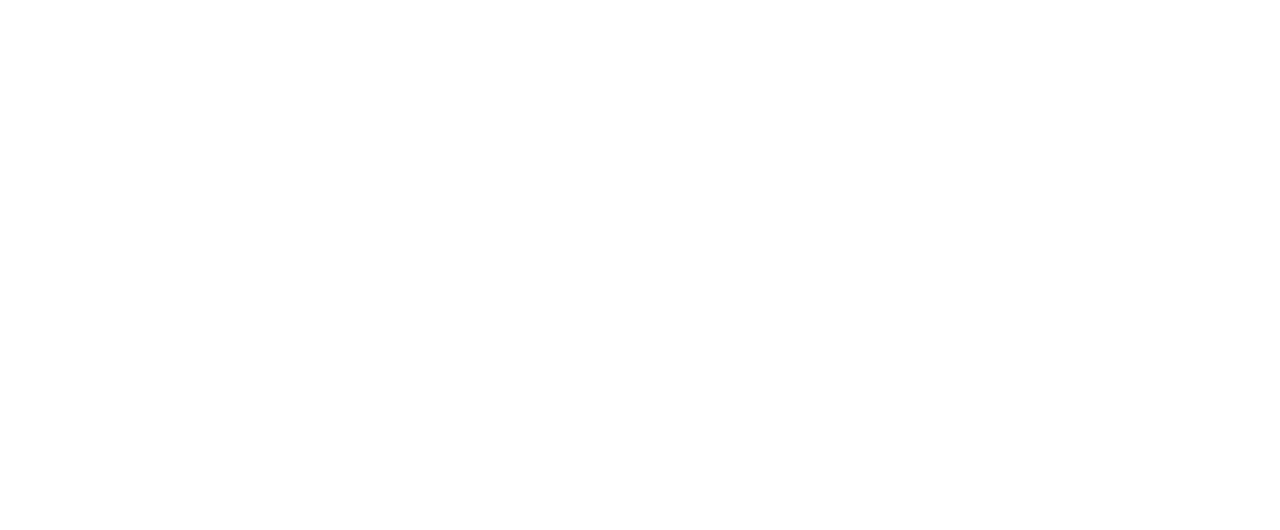
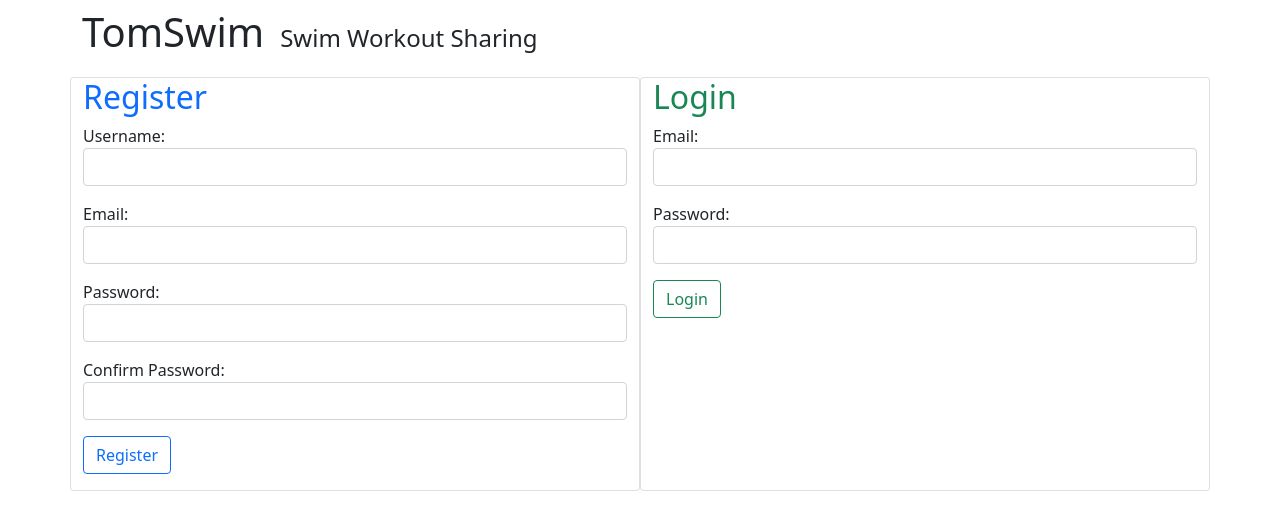
Before and after one commit to KainH13/tomswim-workout-sharing, a React (Create React App) app in the folder front_end/: page / in a window 1280 px wide. Shown: the top 530 px of the page. Built offline with nearby package versions, Linux system fonts and the light colour scheme.

Commit message:
added input validation functions to be used later in registation feature

```diff
--- a/front_end/src/App.js
+++ b/front_end/src/App.js
@@ -16,7 +16,7 @@
   return (
     <div className="App">
       <Router>
-        <LoginRegistration path="/login" />
+        <LoginRegistration path="/" />
         <Home path="/home" workouts={workouts} setWorkouts={setWorkouts} />
         <Profile path="/profile" workouts={workouts} setWorkouts={setWorkouts} />
         <User path="/user" workouts={workouts} />
--- /dev/null
+++ b/front_end/src/components/Login.js
@@ -0,0 +1,26 @@
+import React from "react";
+
+const Login = (props) => {
+  return (
+    <div className="col card col-6">
+      <h2 className="text-success">Login</h2>
+      <form action="/user/login" method="POST">
+        <div className="form-group d-flex flex-column mb-3">
+          <label htmlFor="email">Email:</label>
+          <input className="form-control" type="email" name="email" />
+        </div>
+        <div className="form-group d-flex flex-column mb-3">
+          <label htmlFor="password">Password:</label>
+          <input className="form-control" type="password" name="password" />
+        </div>
+        <input
+          className="btn btn-outline-success mb-2"
+          type="submit"
+          value="Login"
+        />
+      </form>
+    </div>
+  );
+};
+
+export default Login;
--- /dev/null
+++ b/front_end/src/components/Registration.js
@@ -0,0 +1,79 @@
+import React from "react";
+
+const Registration = (props) => {
+
+  // validation functions
+  const usernameValidation = (username) => {
+    if (username.trim() === '') {
+      return 'username is required'
+    }
+    if (/[^a-zA-Z -]/.test(username)) {
+      return 'Invalid Characters';
+    }
+    if (username.trim().length < 3) {
+      return 'username needs to be at least 3 characters';
+    }
+    return null;
+  };
+
+  const emailValidation = email => {
+    if (/^[a-zA-Z0-9.!#$%&’*+/=?^_`{|}~-]+@[a-zA-Z0-9-]+(?:\.[a-zA-Z0-9-]+)*$/.test(email)) {
+      return null;
+    }
+    if (email.trim() === '') {
+      return 'Email is required';
+    }
+    return 'Please enter a valid email';
+  };
+
+  const passwordValidation = password => {
+    if (/^(?=.*[A-Za-z])(?=.*\d)(?=.*[@$!%*#?&])[A-Za-z\d@$!%*#?&]{8,}$/.test(password)) {
+      return null;
+    }
+    if (password.trim() ==='') {
+      return 'Password is required';
+    }
+    return 'Password must be at least 8 characters and contain at least one number and special character'
+  }
+
+  const validate = {
+    username: usernameValidation,
+    email: emailValidation,
+    password: passwordValidation
+  }
+
+  return (
+    <div className="col card col-6">
+      <h2 className="text-primary">Register</h2>
+      <form action="/user/register" method="POST">
+        <div className="form-group d-flex flex-column mb-3">
+          <label htmlFor="username">Username:</label>
+          <input className="form-control" type="text" name="username" />
+        </div>
+        <div className="form-group d-flex flex-column mb-3">
+          <label htmlFor="email">Email:</label>
+          <input className="form-control" type="email" name="email" />
+        </div>
+        <div className="form-group d-flex flex-column mb-3">
+          <label htmlFor="password">Password:</label>
+          <input className="form-control" type="password" name="password" />
+        </div>
+        <div className="form-group d-flex flex-column mb-3">
+          <label htmlFor="confirm_password">Confirm Password:</label>
+          <input
+            className="form-control"
+            type="password"
+            name="confirm_password"
+          />
+        </div>
+        <input
+          className="btn btn-outline-primary mb-3"
+          type="submit"
+          value="Register"
+        />
+      </form>
+    </div>
+  );
+};
+
+export default Registration;
--- a/front_end/src/views/LoginRegistration.js
+++ b/front_end/src/views/LoginRegistration.js
@@ -1,8 +1,21 @@
 import React from "react";
+
+// components
+import Registration from "../components/Registration";
+import Login from "../components/Login";
 
 const LoginRegistration = (props) => {
   return (
-    <h1>Login Registration View</h1>
+    <div className="container">
+      <div className="navbar d-flex justify-content-start align-items-start">
+          <h1>TomSwim</h1>
+          <h4 className="m-3">Swim Workout Sharing</h4>
+      </div>
+      <div className="row">
+        <Registration />
+        <Login />
+      </div>
+    </div>
   )
 }
 
```
